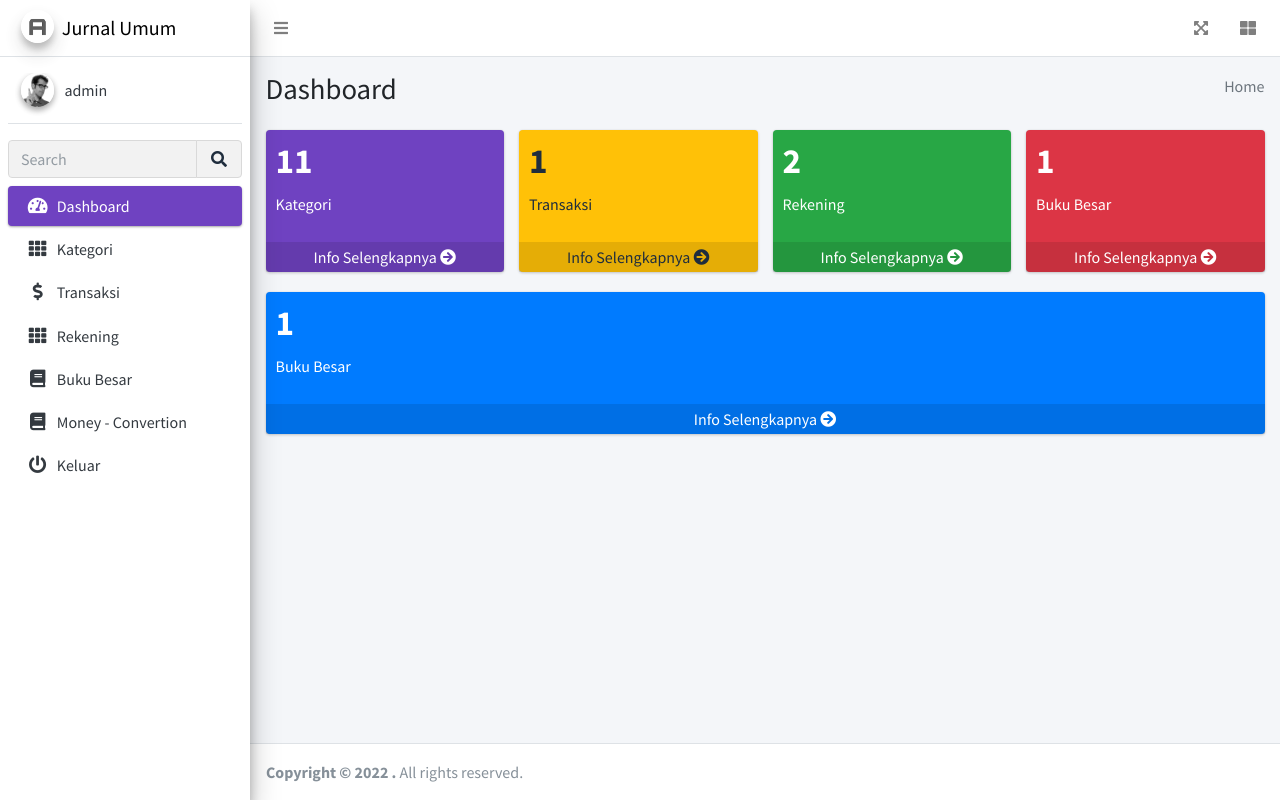
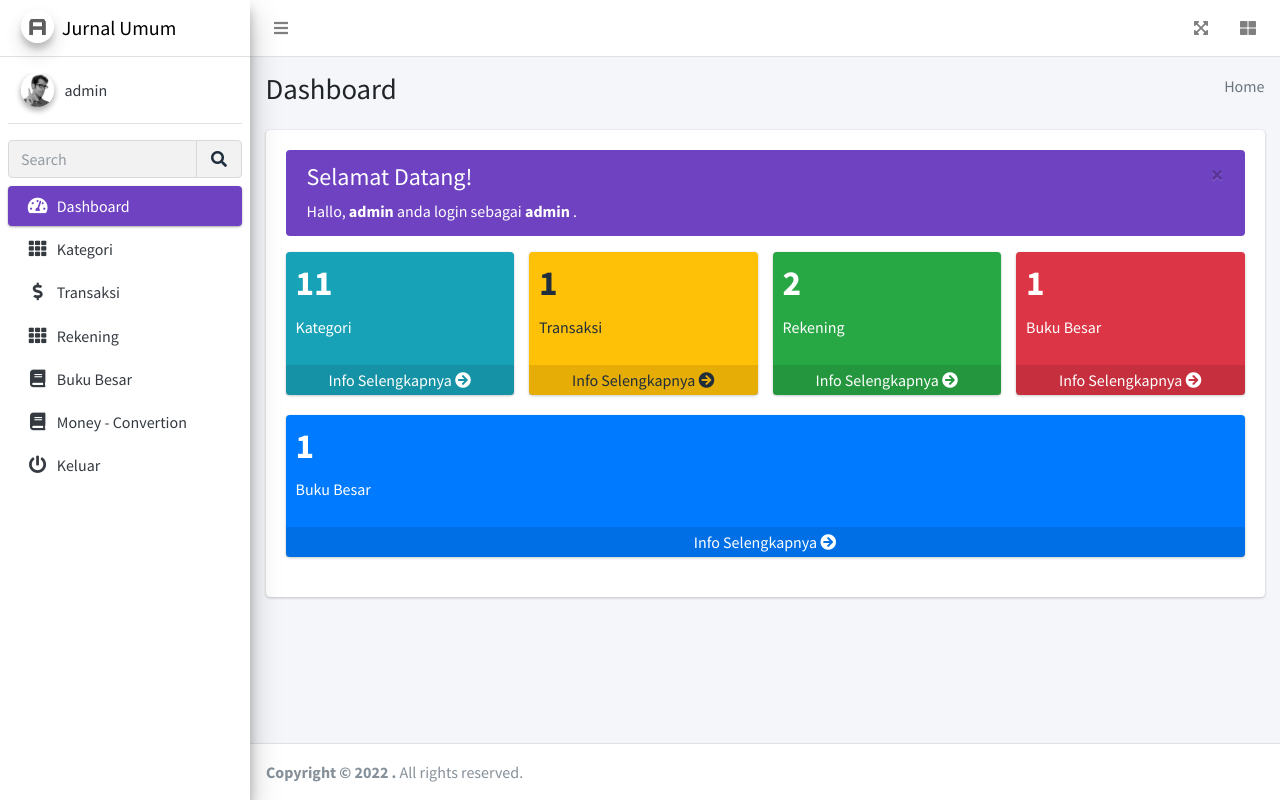
Before and after one commit to deflyharfrian/jurnalumum, a PHP site: page /pages/admin/index.php in a window 1280 px wide. Run offline with PHP 8.4, Linux system fonts and the light colour scheme; a user stored in the database is signed in; data comes from the database, SQL or seed files in the repository; some libraries are stand-ins or nearby versions.

Commit message:
Update dashboard.php
UPDATE ALLERT LOGIN IN DASHSBOARD

```diff
--- a/pages/admin/dashboard.php
+++ b/pages/admin/dashboard.php
@@ -15,10 +15,20 @@
 <!-- Main content -->
 <div class="content">
     <div class="container-fluid">
+    <div class="card">
+  <div class="card-body">
+
+    <div class="alert bg-purple alert-dismissible fade show" role="alert">
+    <h4 class="alert-heading">Selamat Datang!</h4>
+    Hallo,<strong> <?= $profil['nama_lengkap'];?></strong> anda login sebagai <b><?= $profil['level'];?></b> .
+  <button type="button" class="close" data-dismiss="alert" aria-label="Close">
+    <span aria-hidden="true">&times;</span>
+  </button>
+</div>
         <div class="row">
             <div class="col-lg-3 col-6">
                 <!-- small box -->
-                <div class="small-box bg-purple">
+                <div class="small-box bg-info">
                     <div class="inner">
 
                         <h3>
@@ -164,4 +174,6 @@
 
 
 
+            </div>
+</div>
         </div>
```
